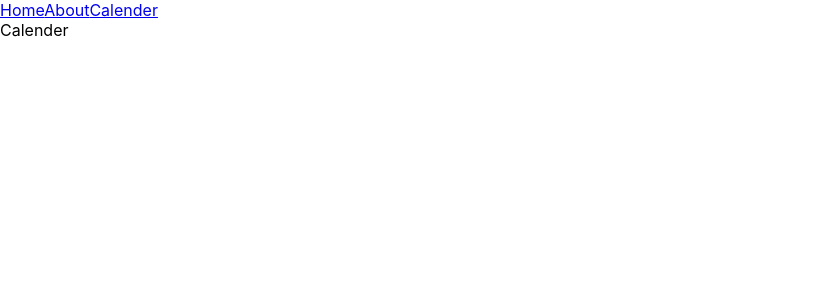
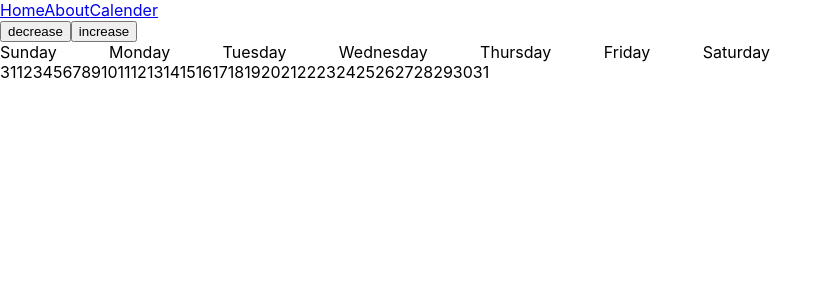
Before and after one commit to TeeCreates/FinalProject---Sacred_Drapes, a React (Create React App) app in the folder client/: page /calender in a window 1280 px wide. Shown: the top 300 px of the page, without its empty margins (0-832 px from the left). Built offline with nearby package versions, Linux system fonts and the light colour scheme; no server answers.

Commit message:
got padding days and calender days to show

```diff
--- a/client/src/Calender.js
+++ b/client/src/Calender.js
@@ -1,7 +1,123 @@
 import { useEffect } from "react";
+import { useState } from "react";
+import styled from "styled-components";
 
 const Calender = () => {
-  useEffect(() => {}, []);
-  return <div>Calender</div>;
+  const [currentMonth, setCurrentMonth] = useState(1);
+  const [padding, setPadding] = useState(0);
+
+  const handleIncrease = () => {
+    setCurrentMonth(currentMonth + 1);
+    setPadding(padding + 1);
+  };
+
+  const handleDecrease = () => {
+    setCurrentMonth(currentMonth - 1);
+    setPadding(padding - 1);
+  };
+
+  let nav = 0; //keep track of current month
+  let clicked = null;
+  let events = localStorage.getItem("events")
+    ? JSON.parse(localStorage.getItem("events"))
+    : [];
+
+  // THIS ARRAY WILL HELP DETERMINE HOW MANY PADDING DAYS WE WILL NEED
+  const weekdays = [
+    "Sunday",
+    "Monday",
+    "Tuesday",
+    "Wednesday",
+    "Thursday",
+    "Friday",
+    "Saturday",
+  ];
+
+  const dt = new Date();
+  const day = dt.getDate();
+  const month = dt.getMonth();
+  const year = dt.getFullYear();
+
+  // console.log(day, month, year);
+  //(18 7 2022) it should 8 not 7, but it's because it's an index value
+
+  const daysInMonth = new Date(year, month + currentMonth, 0).getDate();
+  // month +2 will give me september
+  // month -1 will give me last month
+
+  // the 3rd value will indicate the first day of the month. When you give it a value of 0 it will provide you the
+  //last day of the previous month.
+  // 0 (last day of previous month)
+  // -1 (second to last day of the previous month)
+  console.log("days in month", new Date(year, month + currentMonth, 0));
+  console.log("month", month);
+
+  const firstDayOfMonth = new Date(year, month + padding, 1);
+  // 1 will give the first day
+
+  const dateString = firstDayOfMonth.toLocaleDateString("en-us", {
+    weekday: "long",
+    year: "numeric",
+    month: "numeric",
+    day: "numeric",
+  });
+  // console.log("date string", dateString);
+
+  const paddingDays = weekdays.indexOf(dateString.split(", ")[0]);
+
+  console.log("padding days", paddingDays);
+
+  let calenderDays = [];
+  let paddingArrDays = [];
+  let totalDisplayedCalender = [];
+  const daySquare = () => {
+    for (let i = 1; i <= paddingDays + daysInMonth; i++) {
+      if (i <= paddingDays) {
+        let paddingDate = new Date(year, month, -i + 1).getDate();
+        console.log("padding date", paddingDate);
+
+        paddingArrDays.push(paddingDate);
+
+        paddingArrDays.sort(function (a, b) {
+          return a - b;
+        });
+      } else if (i > paddingDays) {
+        calenderDays.push(i - paddingDays);
+      }
+    }
+    totalDisplayedCalender.push(paddingArrDays);
+    totalDisplayedCalender.push(calenderDays);
+  };
+  daySquare();
+  console.log(totalDisplayedCalender);
+  return (
+    <>
+      <button onClick={() => handleDecrease()}>decrease</button>
+      <button onClick={() => handleIncrease()}>increase</button>
+
+      <Weekdays>
+        <div>Sunday</div>
+        <div>Monday</div>
+        <div>Tuesday</div>
+        <div>Wednesday</div>
+        <div>Thursday</div>
+        <div>Friday</div>
+        <div>Saturday</div>
+      </Weekdays>
+      {totalDisplayedCalender.map((day) => {
+        return <span>{day}</span>;
+      })}
+    </>
+  );
 };
 export default Calender;
+const Day = styled.div`
+  margin: 5px;
+`;
+
+const Weekdays = styled.div`
+  display: flex;
+  flex-direction: row;
+  justify-content: space-between;
+  width: 770px;
+`;
```
